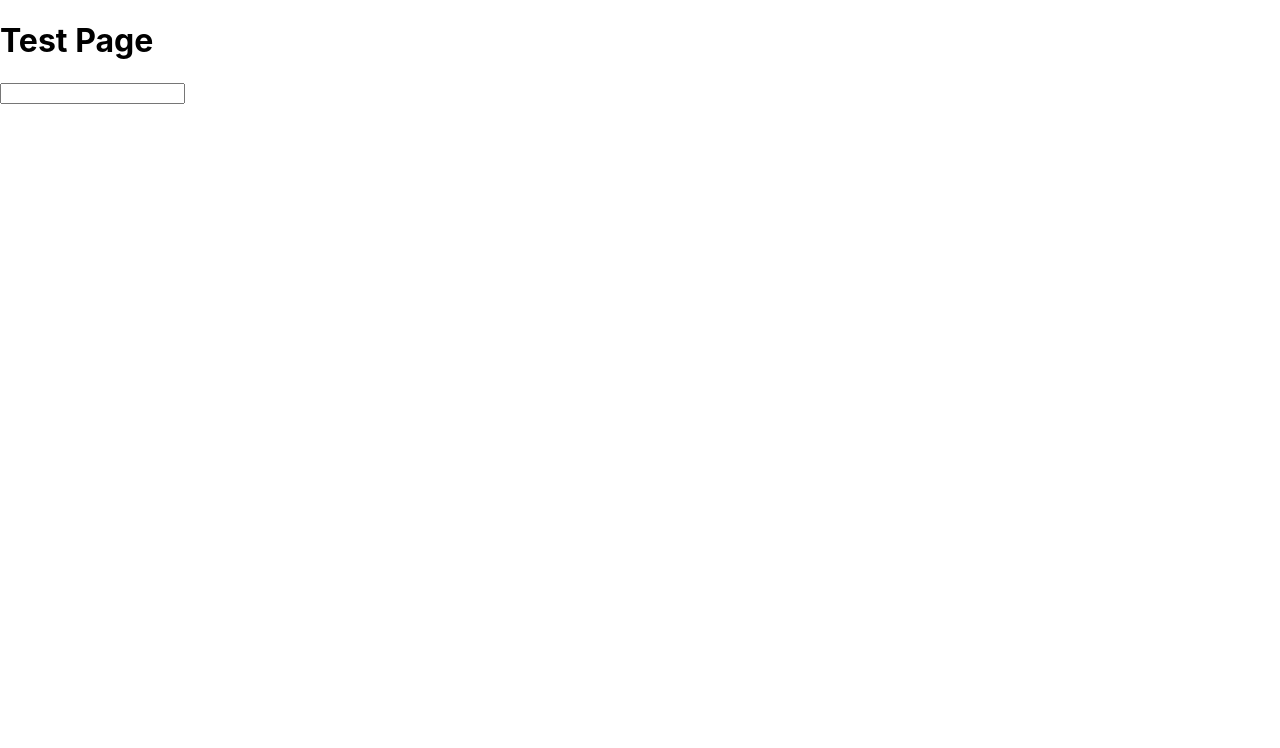
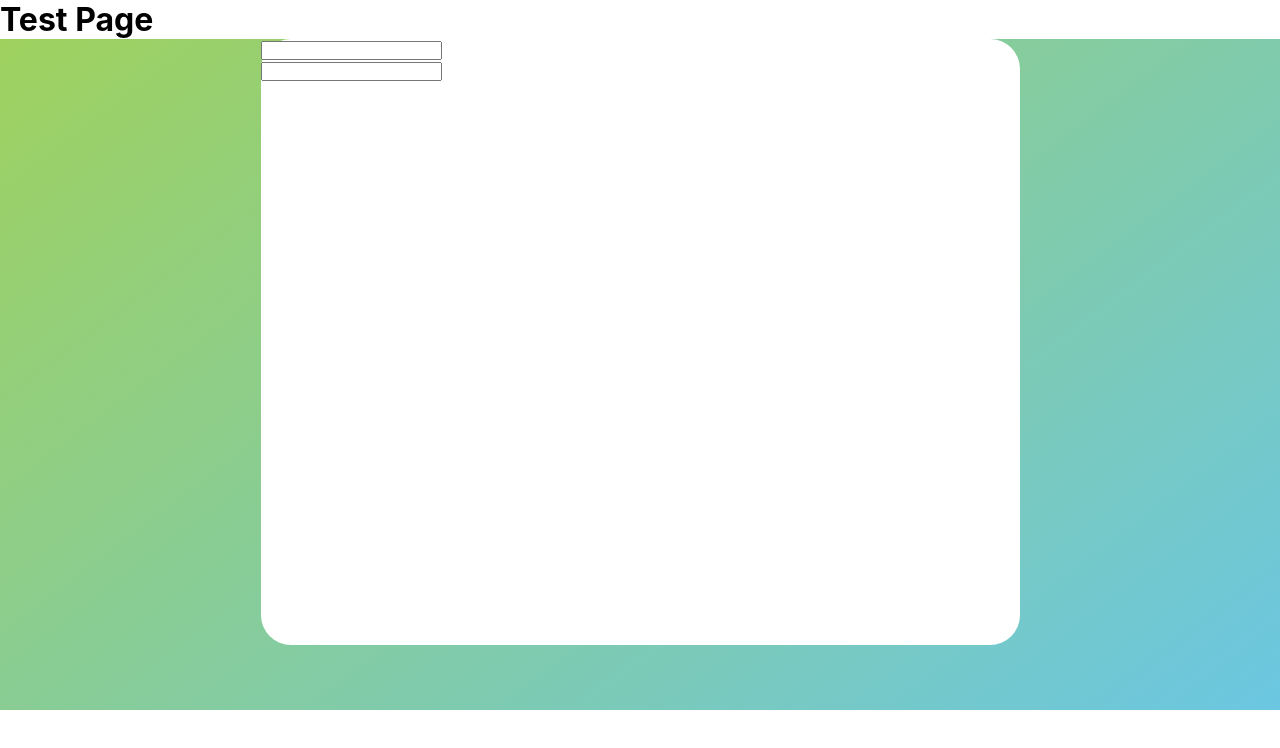
Before and after one commit to Ashokkumar-21/React-Test3, a React (Create React App) app in the folder client/: page / in a window 1280 px wide. Shown: the top 748 px of the page. Built offline with nearby package versions, Linux system fonts and the light colour scheme.

Commit message:
[Body Card Add]Commit

```diff
--- a/client/src/App.tsx
+++ b/client/src/App.tsx
@@ -1,4 +1,5 @@
 import "./App.css";
+import "./styles/style.css"
 import { Approute } from "./routes/Approute";
 
 function App() {
--- a/client/src/pages/HomePage.tsx
+++ b/client/src/pages/HomePage.tsx
@@ -1,13 +1,21 @@
 import React from "react";
-
 interface HomePageProps {}
 
 export const HomePage: React.FC<HomePageProps> = () => {
   return (
-    <div>
-      <h1>Test Page</h1>
-      <div>
-      <input type="text" />
+    <div className="main-div">
+      <div className="header-div">
+        <h1>Test Page</h1>
+      </div>
+      <div className="body-div">
+        <div className="body-card">
+          <div className="input-grp-txt">
+            <input type="text" />
+          </div>
+          <div className="input-grp-pas">
+            <input type="password" />
+          </div>
+        </div>
       </div>
     </div>
   );
--- a/client/src/styles/style.css
+++ b/client/src/styles/style.css
@@ -4,3 +4,24 @@
     padding: 0px;
     box-sizing: border-box;
 }
+
+.main-div{
+    min-height: 768px;
+}
+
+.header-div{
+    max-height: 96px;
+}
+
+.body-div{
+    min-height: 671px;
+    background: transparent linear-gradient(323deg, #51BDDDD9 0%, #94CC4CE6 100%) 0% 0%;
+}
+
+.body-card{
+    max-width: 759px;
+    min-height: 606px;
+    background: #FFFFFF;
+    border-radius: 30px;
+    margin: auto;
+}
```
